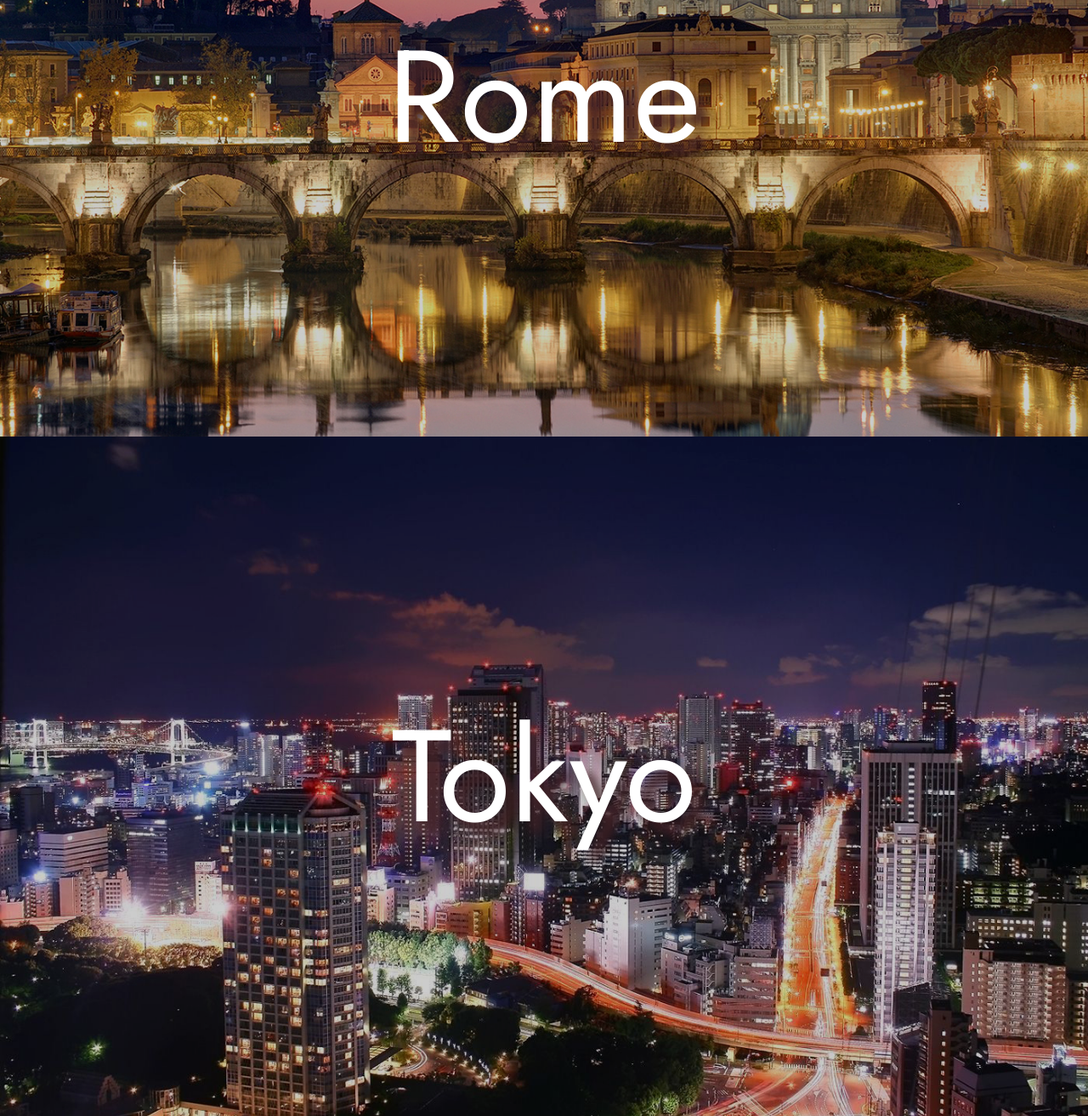
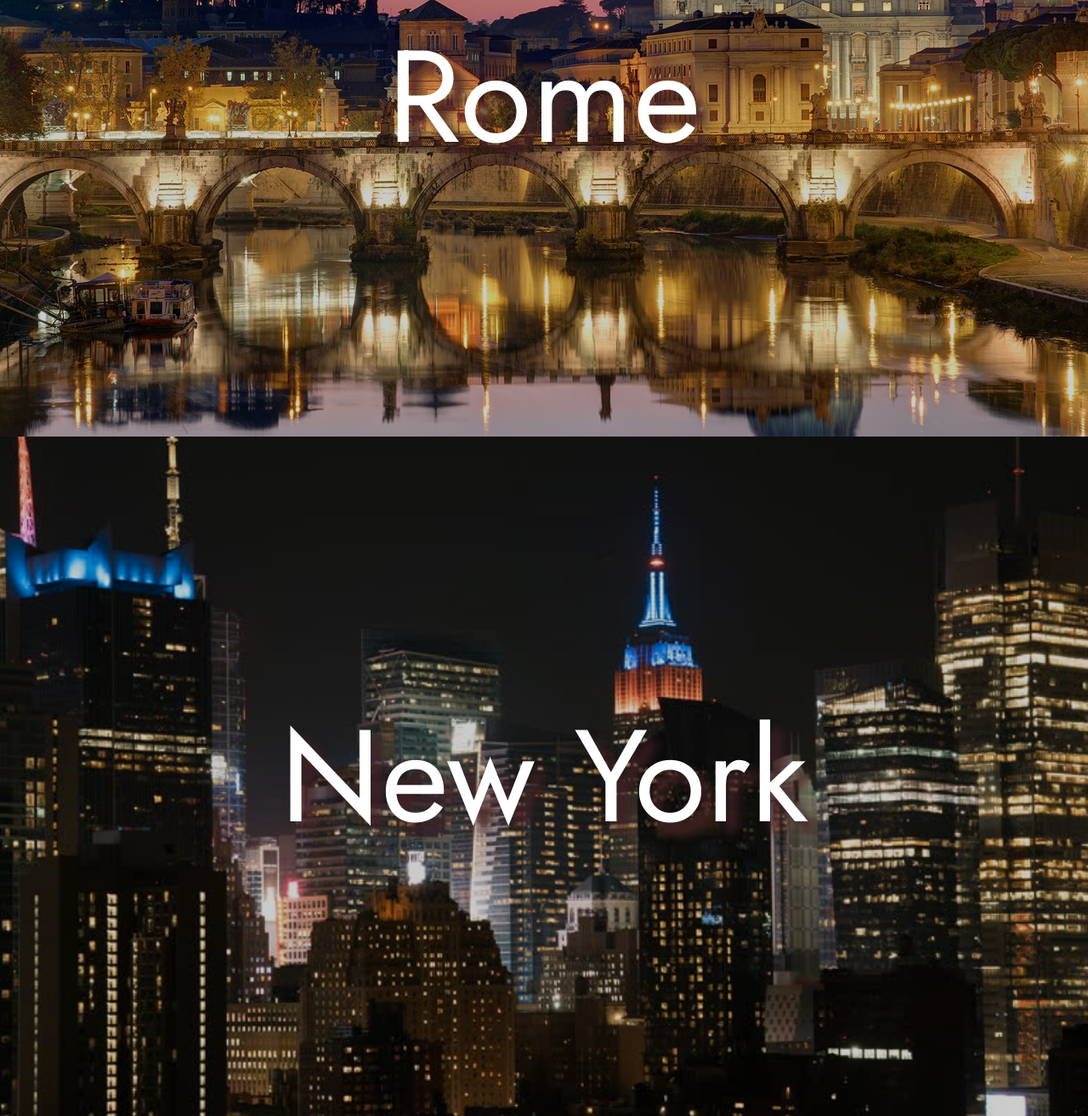
Before and after one commit to flavioalessandri/htmlcss-airbnb, a plain HTML site: page bonus/index.html in a window 1280 px wide. Shown: the part 1086-2400 px from the top of the page at 85% size. Drawn offline with Linux system fonts and the light colour scheme.

Commit message:
Modifica immagini utilizzate. Utilizzo di jpg con differenti dimensioni

```diff
--- a/bonus/css/style.css
+++ b/bonus/css/style.css
@@ -40,21 +40,21 @@ body{
 
 .immagine01{
   /* background-color: green; */
-  background-image: url("../img/london1400x900.jpg");
+  background-image: url("../img/london.jpg");
   background-size: cover;
   background-position: center;
 }
 
 .immagine02{
   /* background-color: green; */
-  background-image: url("../img/rome1400x900.jpg");
+  background-image: url("../img/rome_high.jpg");
   background-size: cover;
   background-position: center;
 }
 
 .immagine03{
   /* background-color: green; */
-  background-image: url("../img/tokyo1400x900.jpg");
+  background-image: url("../img/newyork.jpg");
   background-size: cover;
   background-position: center;
 }
--- a/bonus/index.html
+++ b/bonus/index.html
@@ -25,7 +25,7 @@
     <!-- Terza Città -->
     <div class="contenitore immagine03">
       <div class="layover"></div>
-      <div class="nome-citta">Tokyo</div>
+      <div class="nome-citta">New York</div>
     </div>
 
 
```
Also changed, not shown: bonus/img/london.jpg (added), bonus/img/newyork.jpg (added), bonus/img/rome_high.jpg (added), bonus/img/tokyo 03.jpg (added), 1 other file.
